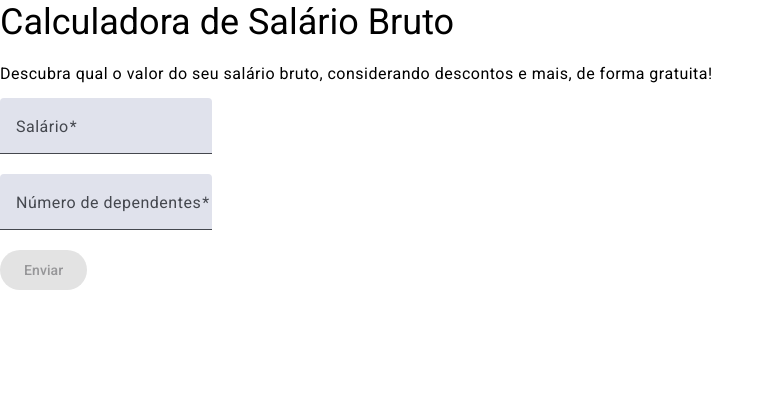
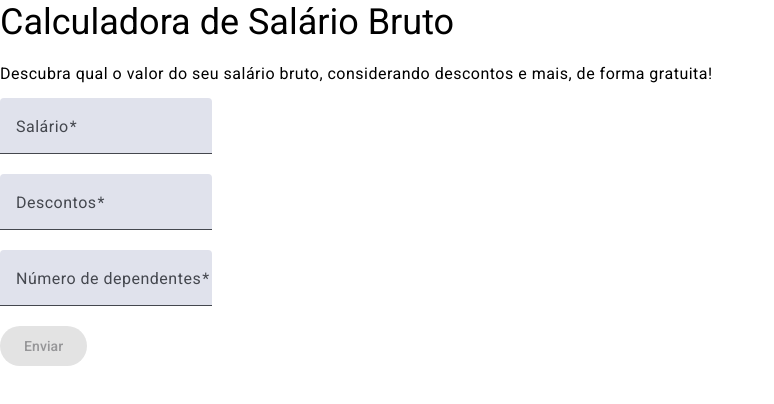
Before and after one commit to AysllaGomes/salary-discount-calculator-web, an Angular app: page /salaries in a window 1280 px wide. Shown: the top 404 px of the page, without its empty margins (0-774 px from the left). Built offline with nearby package versions, Linux system fonts and the light colour scheme.

Commit message:
[UPT][TASK-????] Adicionando desconto ao formulário

```diff
--- a/src/app/salary/component/salary-discount/salary-discount.component.html
+++ b/src/app/salary/component/salary-discount/salary-discount.component.html
@@ -3,6 +3,13 @@
         <mat-form-field appearance="fill">
             <mat-label>Salário</mat-label>
             <input matInput type="number" formControlName="salary">
+        </mat-form-field>
+    </div>
+
+    <div class="col-md-6">
+        <mat-form-field appearance="fill">
+            <mat-label>Descontos</mat-label>
+            <input matInput type="number" formControlName="discount">
         </mat-form-field>
     </div>
 
--- a/src/app/salary/component/salary-discount/salary-discount.component.ts
+++ b/src/app/salary/component/salary-discount/salary-discount.component.ts
@@ -30,6 +30,10 @@ export class SalaryDiscountComponent implements OnInit {
                 null,
                 Validators.required
             ],
+            discount: [
+                null,
+                Validators.required
+            ],
             dependentCount: [
                 null,
                 Validators.required
@@ -40,7 +44,7 @@ export class SalaryDiscountComponent implements OnInit {
     }
 
     onSubmit(): void {
-        this.salaryService.calculateSalary(this.form.value.salary, this.form.value.dependentCount)
+        this.salaryService.calculateSalary(this.form.value.salary)
             .subscribe((salary: Salary): void => {
                 this.salary = salary;
             });
--- a/src/app/salary/shared/services/salary.service.ts
+++ b/src/app/salary/shared/services/salary.service.ts
@@ -17,7 +17,8 @@ export class SalaryService {
         protected httpClient: HttpClient
     ) {}
 
-    calculateSalary(grossSalary: number, dependents: number): Observable<Salary> {
-        return this.httpClient.get<Salary>(`${this.apiUrl}?salary=${grossSalary}&dependents=${dependents}`);
+    calculateSalary(grossSalary: number): Observable<Salary> {
+        const url: string = `${this.apiUrl}?salary=${grossSalary}`;
+        return this.httpClient.get<Salary>(url);
     }
 }
```
